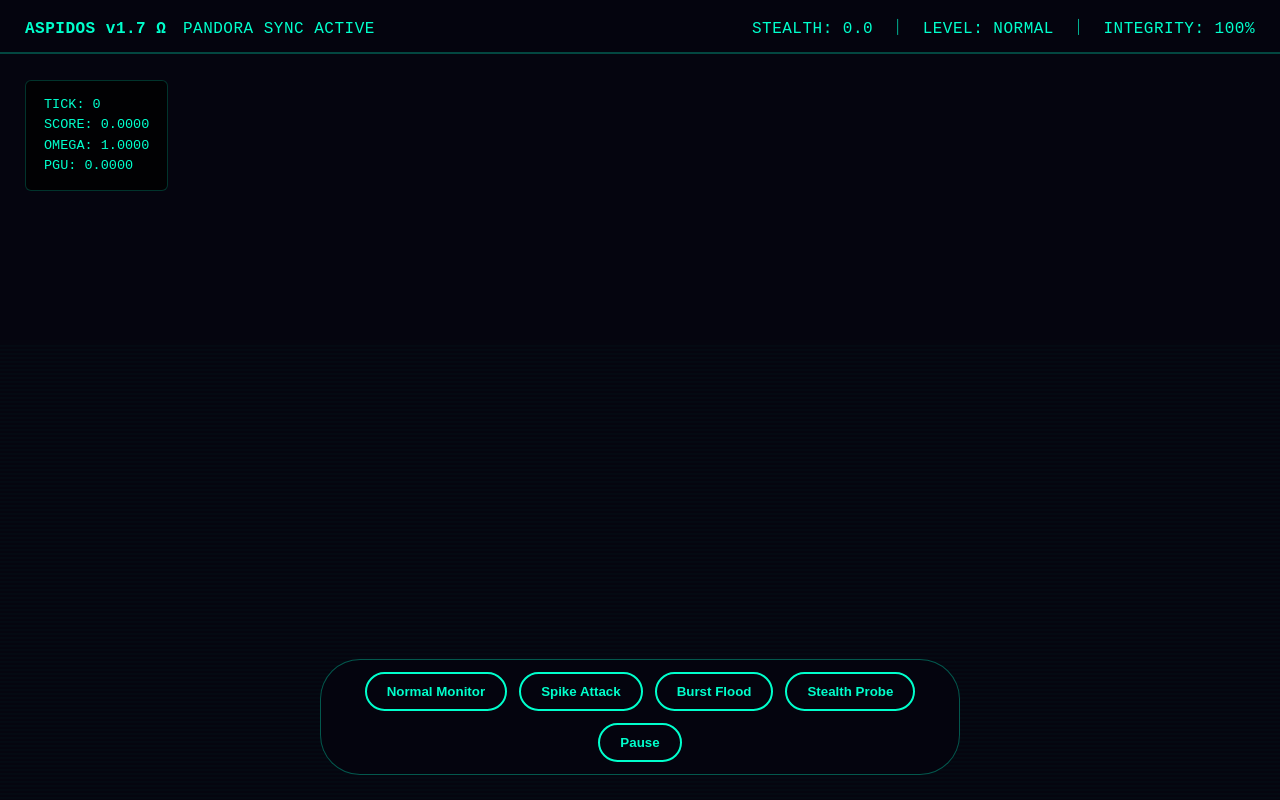
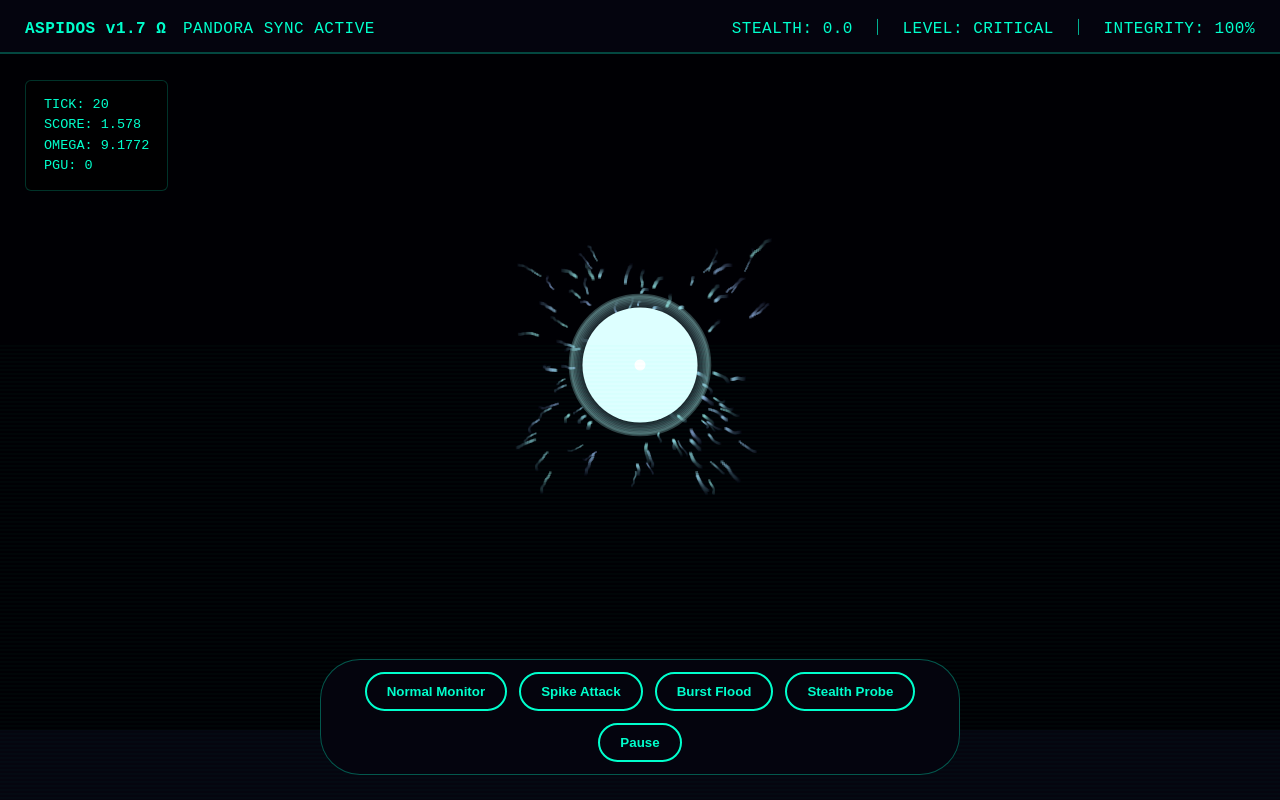
Before and after one commit to pandorapanchan34-oss/aspidos, a website: page demo/aspidos-demo-ts.html in a window 1280 px wide. Drawn offline with Linux system fonts and the light colour scheme.

Commit message:
Refactor fluid layer and particle creation parameters

```diff
--- a/demo/aspidos-demo-ts.html
+++ b/demo/aspidos-demo-ts.html
@@ -67,45 +67,45 @@
     stealth: { color: "#bb77ff", intensity: 0.85, penetration: 0.37, count: 17 }
   };
 
-  function createFluidLayer(count = 48) {
+  function createFluidLayer(count = 50) {
     fluidParticles = [];
     for (let i = 0; i < count; i++) {
       fluidParticles.push({
-        x: w/2 + (Math.random()-0.5)*250,
-        y: h/2 + (Math.random()-0.5)*250,
-        vx: (Math.random()-0.5)*0.8,
-        vy: (Math.random()-0.5)*0.8,
-        size: 1.45 + Math.random()*1.55,
+        x: w/2 + (Math.random()-0.5)*260,
+        y: h/2 + (Math.random()-0.5)*260,
+        vx: (Math.random()-0.5)*0.85,
+        vy: (Math.random()-0.5)*0.85,
+        size: 1.5 + Math.random()*1.6,
         hue: 175 + Math.random()*45
       });
     }
   }
 
   function updateFluidCount(target) {
-    while (fluidParticles.length < target && fluidParticles.length < 105) {
+    while (fluidParticles.length < target && fluidParticles.length < 110) {
       fluidParticles.push({
-        x: w/2 + (Math.random()-0.5)*200,
-        y: h/2 + (Math.random()-0.5)*200,
-        vx: (Math.random()-0.5)*0.9,
-        vy: (Math.random()-0.5)*0.9,
-        size: 1.5 + Math.random()*1.6,
+        x: w/2 + (Math.random()-0.5)*210,
+        y: h/2 + (Math.random()-0.5)*210,
+        vx: (Math.random()-0.5)*0.95,
+        vy: (Math.random()-0.5)*0.95,
+        size: 1.55 + Math.random()*1.65,
         hue: 175 + Math.random()*45
       });
     }
-    if (fluidParticles.length > target + 25) fluidParticles.splice(0, 7);
+    if (fluidParticles.length > target + 28) fluidParticles.splice(0, 8);
   }
 
   function createAttackParticles(cx, cy, pattern) {
     const p = attackPatterns[pattern];
     for (let i = 0; i < p.count; i++) {
       const angle = Math.random() * Math.PI * 2;
-      const dist = 275 + Math.random() * 160;
+      const dist = 280 + Math.random() * 150;
       attackParticles.push({
         x: cx + Math.cos(angle) * dist,
         y: cy + Math.sin(angle) * dist,
-        vx: -Math.cos(angle) * (2.4 + p.intensity * 3.7),
-        vy: -Math.sin(angle) * (2.4 + p.intensity * 3.7),
-        life: 88,
+        vx: -Math.cos(angle) * (2.35 + p.intensity * 3.8),
+        vy: -Math.sin(angle) * (2.35 + p.intensity * 3.8),
+        life: 86,
         size: 3.5,
         color: p.color,
         hit: false
@@ -114,82 +114,78 @@
   }
 
   function createBurstEffect(cx, cy, power = 1) {
-    for (let i = 0; i < 20 + power * 13; i++) {
+    for (let i = 0; i < 19 + power * 12; i++) {
       const angle = Math.random() * Math.PI * 2;
       burstEffects.push({
         x: cx, y: cy,
-        vx: Math.cos(angle) * (1.8 + Math.random() * 5),
-        vy: Math.sin(angle) * (1.8 + Math.random() * 5),
-        life: 30 + Math.random() * 32,
-        size: 2 + Math.random() * 2,
+        vx: Math.cos(angle) * (1.9 + Math.random() * 5.2),
+        vy: Math.sin(angle) * (1.9 + Math.random() * 5.2),
+        life: 29 + Math.random() * 33,
+        size: 2.1 + Math.random() * 1.9,
         hue: Math.random() > 0.5 ? 190 : 330
       });
     }
   }
 
-    // 本体描画（高密度・非発光コアへの再定義）
+  // 本体描画（光らせない・シンプルに）
   function drawCore(cx, cy, result) {
-    const pulse = Math.sin(Date.now() / 300) * 0.05 + 1.0;
-    // OMEGAが1000を超えても肥大化しないよう、対数的に制御
-    const coreSize = 12 + Math.log(result.omega + 1) * 4;
+    const coreSize = 19 + result.omega * 4.2;   // サイズは少し抑えめ
 
-    // 1. 外郭：情報の事象の地平線（うっすらした境界線）
-    ctx.save();
-    ctx.strokeStyle = result.level === 'CRITICAL' ? '#ff3366' : '#00ffcc';
-    ctx.lineWidth = 1;
-    ctx.globalAlpha = 0.4;
+    // とても控えめな外側リング（ほとんど目立たない）
+    ctx.strokeStyle = 'rgba(180, 255, 255, 0.25)';
+    ctx.lineWidth = 3.5;
     ctx.beginPath();
-    ctx.arc(cx, cy, coreSize * 2.5 * pulse, 0, Math.PI * 2);
+    ctx.arc(cx, cy, coreSize + 12, 0, Math.PI * 2);
     ctx.stroke();
 
-    // 2. 凝縮層（グローを廃止し、塗りつぶしを多層化）
-    ctx.globalAlpha = 0.15;
-    ctx.fillStyle = '#00ffcc';
-    ctx.beginPath();
-    ctx.arc(cx, cy, coreSize * 1.5, 0, Math.PI * 2);
-    ctx.fill();
-
-    // 3. 本体核（シャープな輪郭）
-    ctx.globalAlpha = 1.0;
-    ctx.fillStyle = '#05050f'; // 中を暗くして「密度」を表現
+    // 本体（光らせない）
+    ctx.fillStyle = '#ddffff';
     ctx.beginPath();
     ctx.arc(cx, cy, coreSize, 0, Math.PI * 2);
     ctx.fill();
 
-    ctx.strokeStyle = '#ffffff';
-    ctx.lineWidth = 2;
-    ctx.beginPath();
-    ctx.arc(cx, cy, coreSize, 0, Math.PI * 2);
-    ctx.stroke();
-
-    // 4. 中心の「真理の点」（ここだけは白く鋭く）
+    // 中心の小さな点だけ少し光らせる
     ctx.fillStyle = '#ffffff';
     ctx.beginPath();
-    ctx.arc(cx, cy, 3, 0, Math.PI * 2);
+    ctx.arc(cx, cy, 5.5, 0, Math.PI * 2);
     ctx.fill();
-    ctx.restore();
   }
 
+  function updateUI(result) {
+    currentIntensity = Math.min(2.0, result.score * 2.1);
+
+    document.getElementById('status').textContent =
+      `STEALTH: ${result.stealth.toFixed(1)}　｜　LEVEL: ${result.level}　｜　INTEGRITY: ${(shieldIntegrity*100).toFixed(0)}%`;
+
+    document.getElementById('info').innerHTML = `
+      TICK: ${result.tick}<br>
+      SCORE: ${result.score}<br>
+      OMEGA: ${result.omega}<br>
+      PGU: ${result.pguRatio}
+    `;
+
+    ctx.fillStyle = 'rgba(3,3,12,0.13)';
+    ctx.fillRect(0, 0, w, h);
 
     const cx = w / 2;
     const cy = h / 2;
 
-    const targetFluid = currentIntensity > 0.75 ?
-      Math.floor(50 + currentIntensity * 68) : 46;
+    const targetFluid = currentIntensity > 0.7 ?
+      Math.floor(52 + currentIntensity * 70) : 46;
 
     updateFluidCount(targetFluid);
 
-    // 流体粒子
+    // 流体粒子（メイン）
     for (let p of fluidParticles) {
-      p.x += p.vx + Math.sin(Date.now()/520 + p.x) * 0.32;
-      p.y += p.vy + Math.cos(Date.now()/670 + p.y) * 0.25;
-      p.vx *= 0.985;
-      p.vy *= 0.985;
-      p.vx += (cx - p.x) * 0.00078;
-      p.vy += (cy - p.y) * 0.00078;
+      p.x += p.vx + Math.sin(Date.now()/500 + p.x) * 0.35;
+      p.y += p.vy + Math.cos(Date.now()/650 + p.y) * 0.28;
+      p.vx *= 0.984;
+      p.vy *= 0.984;
+      p.vx += (cx - p.x) * 0.0008;
+      p.vy += (cy - p.y) * 0.0008;
 
-      ctx.globalAlpha = 0.44 + Math.sin(Date.now()/410) * 0.19;
-      ctx.fillStyle = `hsl(${p.hue}, 85%, 78%)`;
+      ctx.globalAlpha = 0.48 + Math.sin(Date.now()/380) * 0.18;
+      ctx.fillStyle = `hsl(${p.hue}, 88%, 80%)`;
       ctx.fillRect(p.x, p.y, p.size, p.size);
     }
     ctx.globalAlpha = 1.0;
@@ -202,15 +198,15 @@
       p.vy *= 0.968;
       p.life--;
 
-      if (Math.hypot(p.x - cx, p.y - cy) < 155 && !p.hit) {
+      if (Math.hypot(p.x - cx, p.y - cy) < 158 && !p.hit) {
         p.hit = true;
-        p.vx *= -0.24;
-        createBurstEffect(p.x, p.y, currentIntensity * 0.7);
-        shieldIntegrity = Math.max(0.35, shieldIntegrity - 0.025);
+        p.vx *= -0.23;
+        createBurstEffect(p.x, p.y, currentIntensity * 0.65);
+        shieldIntegrity = Math.max(0.35, shieldIntegrity - 0.024);
       }
 
       if (p.life > 0) {
-        ctx.globalAlpha = p.life / 105;
+        ctx.globalAlpha = p.life / 102;
         ctx.fillStyle = p.color;
         ctx.fillRect(p.x - p.size/2, p.y - p.size/2, p.size, p.size);
       } else {
@@ -226,13 +222,13 @@
       e.vx *= 0.94; e.vy *= 0.94;
       e.life--;
       ctx.globalAlpha = e.life / 50;
-      ctx.fillStyle = `hsl(${e.hue}, 100%, 86%)`;
+      ctx.fillStyle = `hsl(${e.hue}, 100%, 87%)`;
       ctx.fillRect(e.x, e.y, e.size, e.size);
       if (e.life <= 0) burstEffects.splice(i, 1);
     }
     ctx.globalAlpha = 1.0;
 
-    // 本体描画（サイズ抑えめ）
+    // 本体（光らせないシンプル版）
     drawCore(cx, cy, result);
 
     shieldIntegrity = Math.min(1.0, shieldIntegrity + 0.0039);
@@ -270,14 +266,12 @@
   window.startStealth = () => startAttack("stealth");
 
   setTimeout(() => {
-    createFluidLayer(46);
+    createFluidLayer(48);
     startNormal();
   }, 200);
 
-  console.log('%cAspidos - 本体サイズ固定＋グロー控えめ版', 'color:#aaffff');
+  console.log('%cAspidos - 本体光らせない・粒子メイン版', 'color:#aaffff');
 </script>
-
-
 
 
 </body>
```
